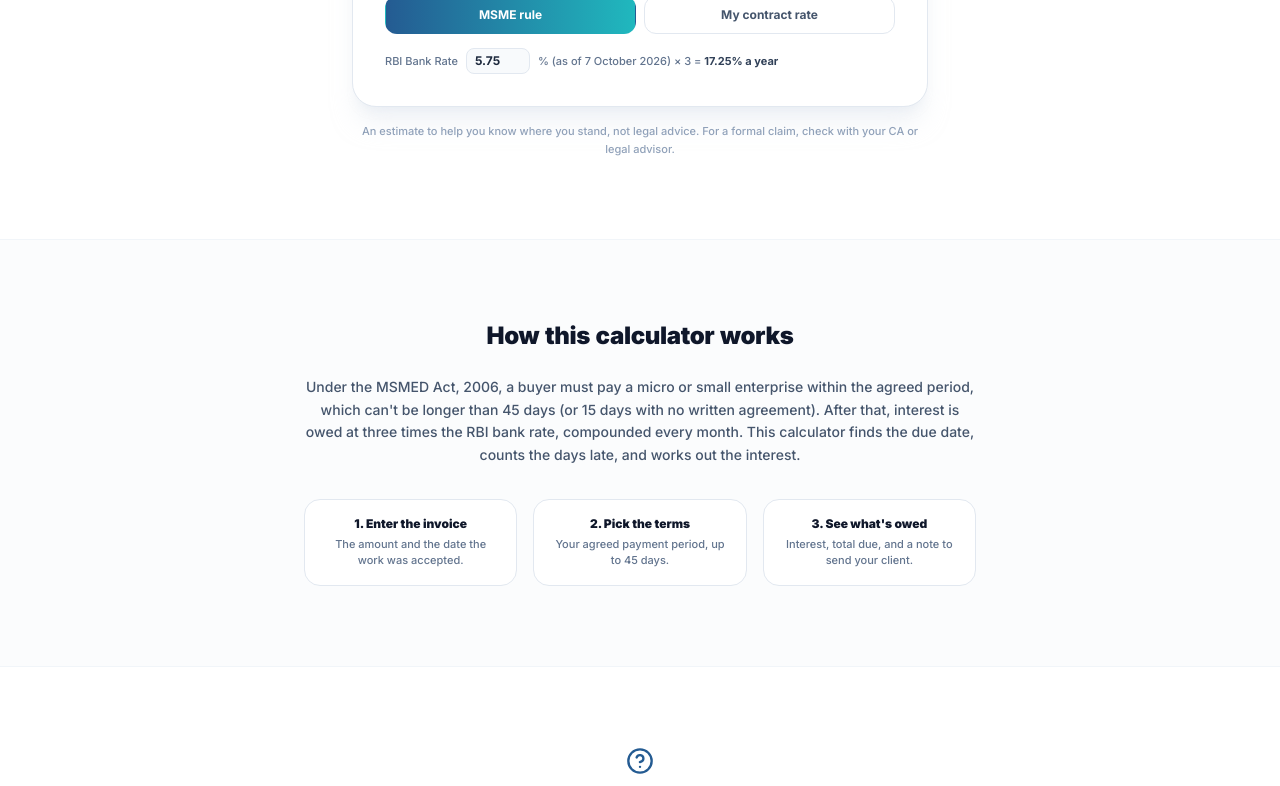
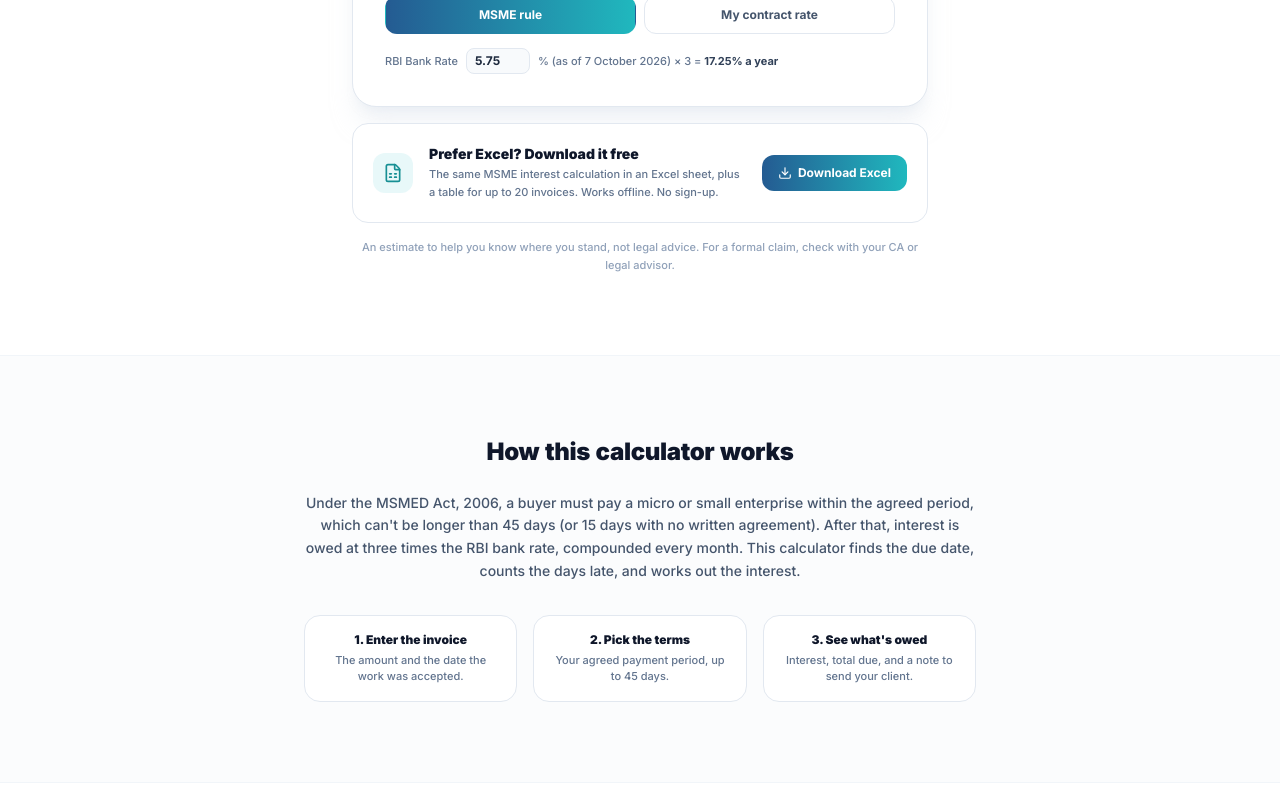
Before and after one commit to dueblink/dueblink-app, a Next.js app: page /tools/late-payment-interest-calculator in a window 1280 px wide. Shown: the part 800-1586 px from the top of the page. Built offline with nearby package versions, Linux system fonts and the light colour scheme; no server answers.

Commit message:
Free Excel MSME interest calculator

```diff
--- a/app/tools/late-payment-interest-calculator/InterestCalculatorClient.tsx
+++ b/app/tools/late-payment-interest-calculator/InterestCalculatorClient.tsx
@@ -3,13 +3,17 @@
 import React, { useState, useEffect, useMemo } from 'react';
 import { useRouter } from 'next/navigation';
 import { motion, AnimatePresence } from 'framer-motion';
-import { Percent, ArrowRight, HelpCircle, Copy, Check, CheckCircle2, AlertTriangle, Mail } from 'lucide-react';
+import { Percent, ArrowRight, HelpCircle, Copy, Check, CheckCircle2, AlertTriangle, Mail, Download, FileSpreadsheet } from 'lucide-react';
+import { track } from '@/lib/track';
 import { ToolNav, ToolFooter } from '@/components/ToolLayout';
 import {
   calculateInterest, parseDate, formatDate, formatINR,
   RBI_BANK_RATE, RBI_BANK_RATE_AS_OF, MSME_MAX_DAYS, MSME_NO_AGREEMENT_DAYS,
 } from './interest';
 import { FAQS } from './faqs';
+
+// Free Excel version of this calculator (file lives in public/downloads/).
+const EXCEL_URL = '/downloads/DueBlink-MSME-Late-Payment-Interest-Calculator.xlsx';
 
 const CREDIT_OPTIONS = [
   { label: 'No agreement', days: MSME_NO_AGREEMENT_DAYS as number | null },
@@ -230,6 +234,28 @@ export default function InterestCalculatorClient() {
             </button>
           )}
 
+          {/* Free Excel download */}
+          <div className="mt-4 bg-white border border-slate-200 rounded-2xl p-4 sm:p-5 flex flex-col sm:flex-row items-start sm:items-center gap-4" suppressHydrationWarning={true}>
+            <div className="w-10 h-10 shrink-0 rounded-xl bg-[#20B8BE]/10 flex items-center justify-center">
+              <FileSpreadsheet size={20} className="text-[#178F94]" />
+            </div>
+            <div className="flex-1 min-w-0 space-y-0.5">
+              <p className="text-sm font-black text-[#0F172A]">Prefer Excel? Download it free</p>
+              <p className="text-[11px] text-slate-500 font-medium leading-relaxed">
+                The same MSME interest calculation in an Excel sheet, plus a table for up to 20 invoices. Works offline. No sign-up.
+              </p>
+            </div>
+            <a
+              href={EXCEL_URL}
+              download
+              onClick={() => track('download_excel', { tool: 'msme_interest' })}
+              className="w-full sm:w-auto shrink-0 inline-flex items-center justify-center gap-1.5 text-white text-xs font-bold px-4 py-2.5 rounded-xl hover:opacity-95 transition"
+              style={gradient}
+            >
+              <Download size={14} /> Download Excel
+            </a>
+          </div>
+
           <p className="mt-4 text-[11px] text-slate-400 font-medium text-center leading-relaxed">
             An estimate to help you know where you stand, not legal advice. For a formal claim, check with your CA or legal advisor.
           </p>
--- a/app/tools/late-payment-interest-calculator/faqs.ts
+++ b/app/tools/late-payment-interest-calculator/faqs.ts
@@ -21,6 +21,10 @@ export const FAQS = [
     a: 'Start with polite reminders that mention the amount and the MSMED Act. If that doesn’t work, micro and small enterprises can file a delayed-payment complaint on the government’s MSME Samadhaan portal, which refers the case to the MSE Facilitation Council for conciliation or arbitration.',
   },
   {
+    q: 'Can I download the MSME interest calculator in Excel?',
+    a: 'Yes. Download the free Excel version from this page. It uses the same calculation as the online calculator (3× the RBI bank rate, compounded monthly), works offline, and has a table for up to 20 invoices. No sign-up needed.',
+  },
+  {
     q: 'Is this calculation legally exact?',
     a: 'It’s a close estimate to help you know where you stand. The exact figure can depend on the acceptance date, the bank rate in force during the delay and how months are counted. For a formal claim, check the figures with your chartered accountant or legal advisor.',
   },
--- a/app/tools/late-payment-interest-calculator/page.tsx
+++ b/app/tools/late-payment-interest-calculator/page.tsx
@@ -5,8 +5,8 @@ import { FAQS } from './faqs';
 // Title leads with what people search for ("late payment interest calculator"),
 // plus "MSME" because Indian freelancers and small businesses search for that rule.
 export const metadata = pageMetadata({
-  title: "Late Payment Interest Calculator (MSME 45-Day Rule) | DueBlink",
-  description: "Calculate the interest a client owes on a late payment in India under the MSMED Act: 3× the RBI bank rate, compounded monthly, after 45 days. Or use your own contract rate. Free, no sign-up.",
+  title: "MSME Late Payment Interest Calculator + Free Excel | DueBlink",
+  description: "Calculate MSME late payment interest in India: 3× the RBI bank rate, compounded monthly, after 45 days. Use it online or download the free Excel calculator. No sign-up.",
   path: '/tools/late-payment-interest-calculator',
 });
 
```
Also changed, not shown: 1 other file (tests, documents, lock files or other folders).
